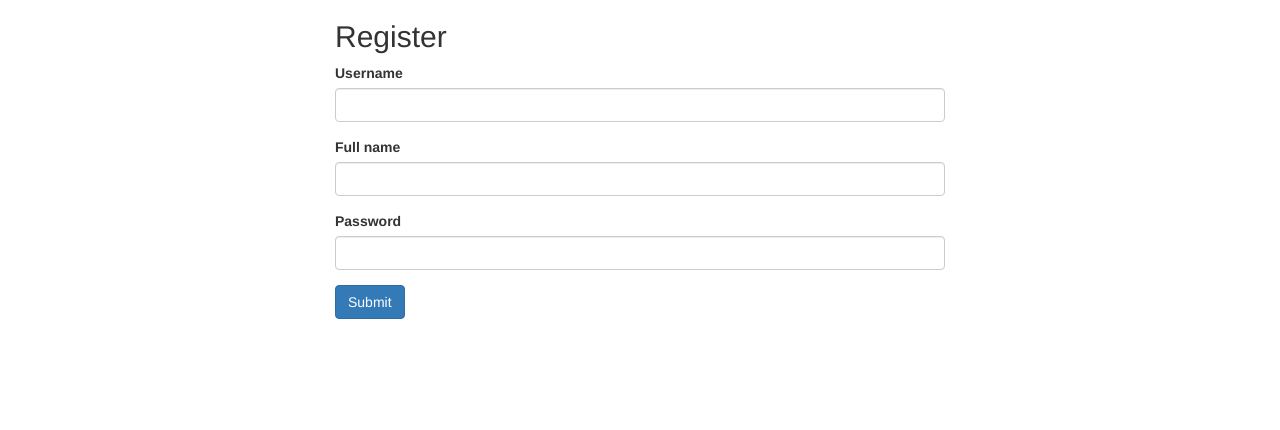
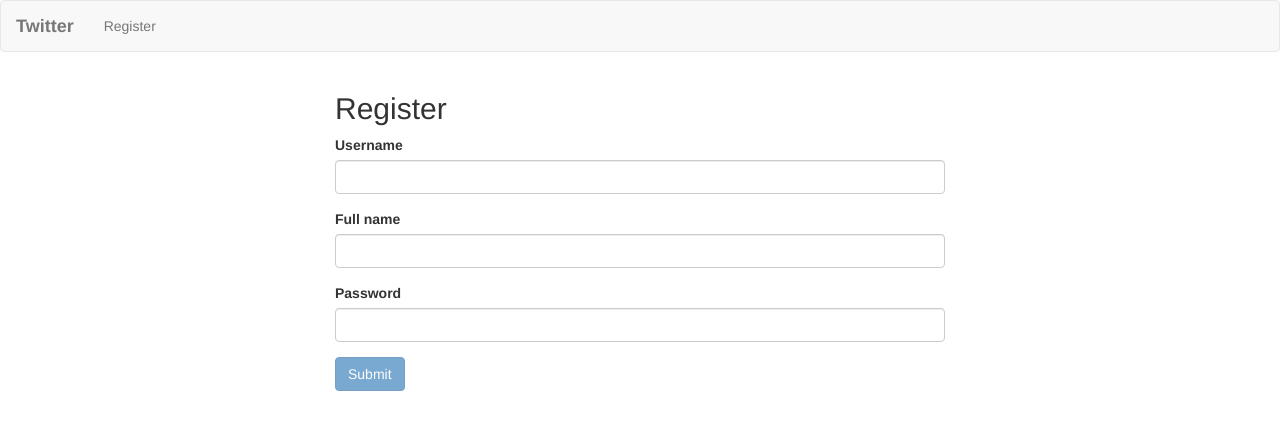
Before and after one commit to Spoljaric/interview-twitter, an Angular app in the folder interview-twitter-ui/: page /register in a window 1280 px wide. Shown: the top 430 px of the page. Built offline with nearby package versions, Linux system fonts and the light colour scheme.

Commit message:
add validations to registration

```diff
--- a/interview-twitter-ui/src/app/auth/auth.interceptor.ts
+++ b/interview-twitter-ui/src/app/auth/auth.interceptor.ts
@@ -11,9 +11,7 @@ export class AuthInterceptor implements HttpInterceptor {
   }
 
   intercept(req: HttpRequest<any>, next: HttpHandler): Observable<HttpEvent<any>> {
-    console.log(req.headers);
     if (req.headers && req.headers.has('X-Skip-Interceptor')) {
-      console.log('doing this');
       const headers = req.headers.delete('X-Skip-Interceptor');
       return next.handle(req.clone({headers}));
     } else {
--- a/interview-twitter-ui/src/app/auth/register/register.component.html
+++ b/interview-twitter-ui/src/app/auth/register/register.component.html
@@ -1,3 +1,4 @@
+<app-navbar></app-navbar>
 <div class="col-md-6 col-md-offset-3">
   <h2>Register</h2>
   <form [formGroup]="form" (ngSubmit)="save(form)">
@@ -7,18 +8,22 @@
              required
              minlength="1"/>
     </div>
+    <div *ngIf="isFormSubmittedWithInvalidUsername()" class="help-block">Username is required and/or invalid</div>
     <div class="form-group">
       <label for="name">Full name</label>
       <input id="name" type="text" class="form-control" formControlName="name"
              required
              minlength="1"/>
     </div>
+    <div *ngIf="isFormSubmittedWithInvalidName()" class="help-block">Name is required and/or invalid</div>
     <div class="form-group">
       <label for="password">Password</label>
       <input id="password" type="password" class="form-control" formControlName="password"
              required
              minlength="1"/>
     </div>
-    <button type="submit" class="btn btn-primary">Submit</button>
+    <div *ngIf="isFormSubmittedWithInvalidPassword()" class="help-block">Password is required and/or invalid</div>
+    <button type="submit" class="btn btn-primary"
+            [disabled]="form.invalid">Submit</button>
   </form>
 </div>
--- a/interview-twitter-ui/src/app/auth/register/register.component.ts
+++ b/interview-twitter-ui/src/app/auth/register/register.component.ts
@@ -1,6 +1,7 @@
 import { Component, OnInit } from '@angular/core';
 import {FormControl, FormGroup, Validators} from '@angular/forms';
 import {RegisterService} from '../register-service/register.service';
+import {Router} from '@angular/router';
 
 @Component({
   selector: 'app-register',
@@ -14,7 +15,7 @@ export class RegisterComponent implements OnInit {
   password: string;
   form: FormGroup;
 
-  constructor(private registerService: RegisterService) { }
+  constructor(private registerService: RegisterService, private router: Router) { }
 
   ngOnInit() {
     this.form = new FormGroup({
@@ -27,6 +28,21 @@ export class RegisterComponent implements OnInit {
 
   save(form: FormGroup) {
     this.registerService.registerUser(form.controls['username'].value, form.controls['password'].value, form.controls['name'].value);
-    console.log(this.form);
+    this.router.navigate(['/login']);
+  }
+
+  isFormSubmittedWithInvalidUsername() {
+    const usernameFormControl = this.form.controls['username'];
+    return this.form.touched && usernameFormControl.invalid && usernameFormControl.touched;
+  }
+
+  isFormSubmittedWithInvalidName() {
+    const nameFormControl = this.form.controls['name'];
+    return this.form.touched && nameFormControl.invalid && nameFormControl.touched;
+  }
+
+  isFormSubmittedWithInvalidPassword() {
+    const passwordFormControl = this.form.controls['password'];
+    return this.form.touched && passwordFormControl.invalid && passwordFormControl.touched;
   }
 }
```
